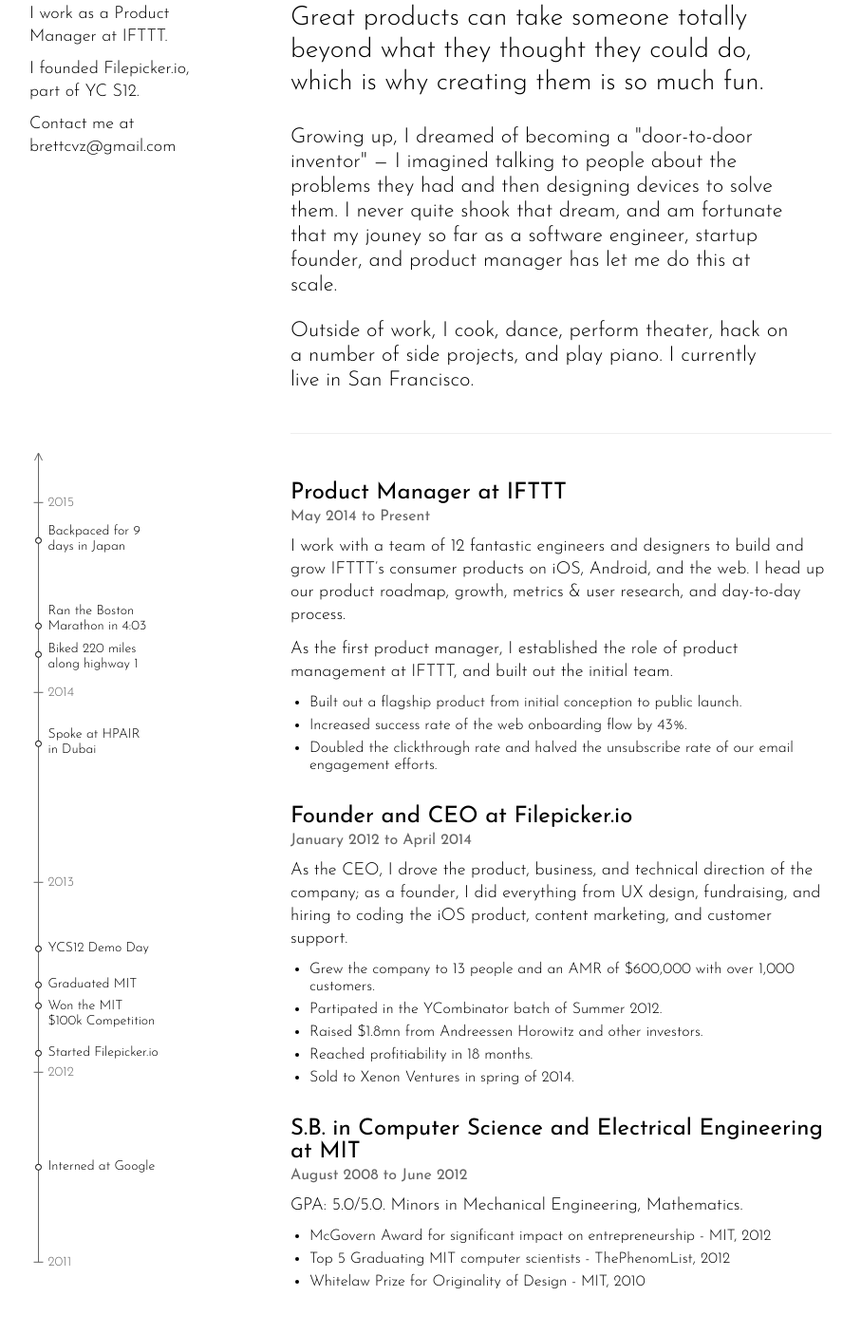
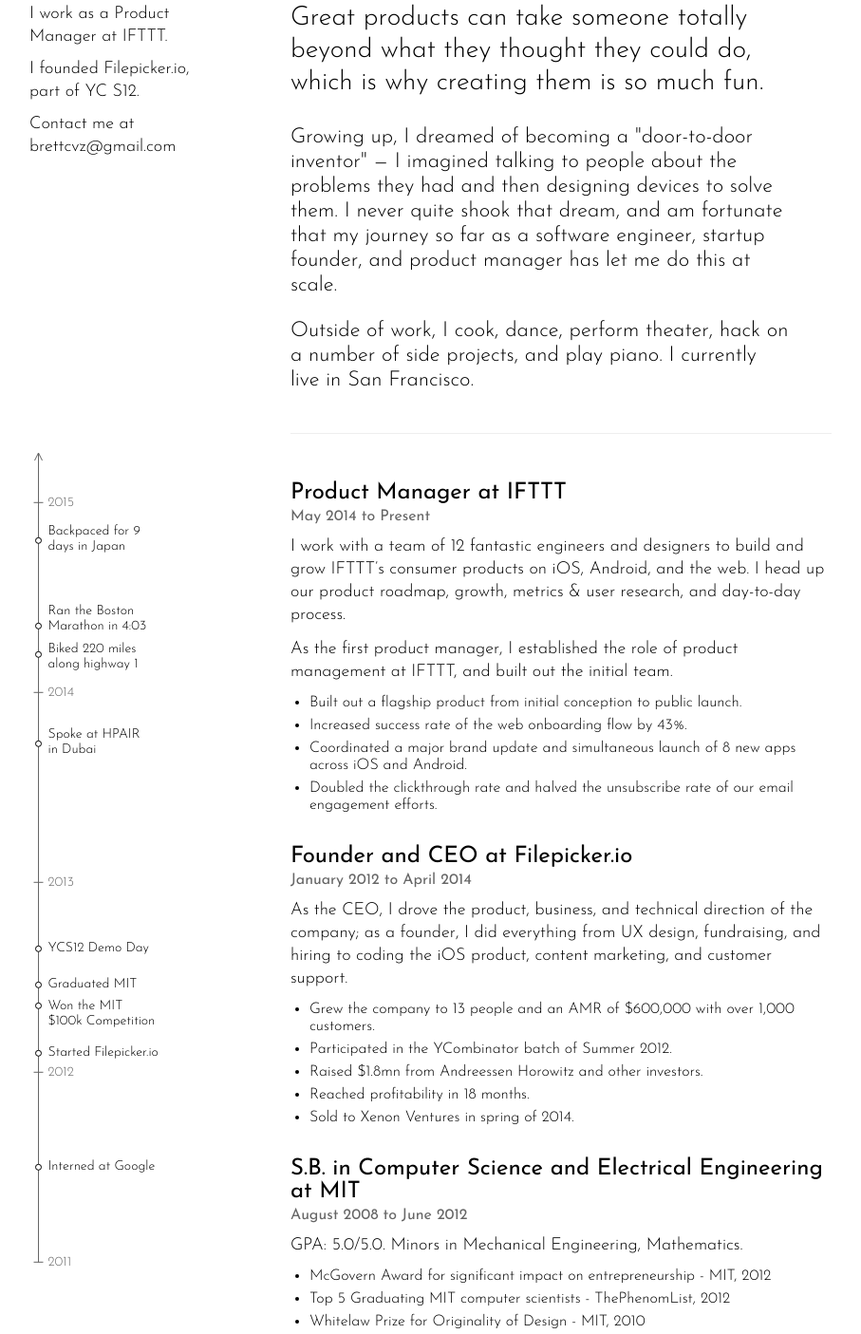
Before and after one commit to brettcvz/brettcvz.com, a Django app: page /about/ in a window 1280 px wide. Shown: the part 122-1527 px from the top of the page at 95% size, without its empty margins (209-1116 px from the left). Run offline with Django 3.2, Linux system fonts and the light colour scheme.

Commit message:
Fixed some spelling mistakes

```diff
--- a/templates/about.html
+++ b/templates/about.html
@@ -12,7 +12,7 @@
         <h1>We can give people superpowers.</h1>
         <p class="motto">Great products can take someone totally beyond what they thought they could do, which is why creating them is so much fun.</p>
         <p>
-        Growing up, I dreamed of becoming a "door-to-door inventor" &mdash; I imagined talking to people about the problems they had and then designing devices to solve them. I never quite shook that dream, and am fortunate that my jouney so far as a software engineer, startup founder, and product manager has let me do this at scale.
+        Growing up, I dreamed of becoming a "door-to-door inventor" &mdash; I imagined talking to people about the problems they had and then designing devices to solve them. I never quite shook that dream, and am fortunate that my journey so far as a software engineer, startup founder, and product manager has let me do this at scale.
         </p>
         <p>
         Outside of work, I cook, dance, perform theater, hack on a number of side projects, and play piano. I currently live in San Francisco.
@@ -28,7 +28,7 @@
             <ul class="highlights">
                 <li>Built out a flagship product from initial conception to public launch.</li>
                 <li>Increased success rate of the web onboarding flow by 43%.</li>
-                <!--<li>Coordinated a major brand update and simultaneous launch of 6 new apps across iOS and Android.</li>-->
+                <li>Coordinated a major brand update and simultaneous launch of 8 new apps across iOS and Android.</li>
                 <li>Doubled the clickthrough rate and halved the unsubscribe rate of our email engagement efforts.</li>
             </ul>
         </li>
@@ -42,9 +42,9 @@
             </p>
             <ul class="highlights">
                 <li>Grew the company to 13 people and an AMR of $600,000 with over 1,000 customers.</li>
-                <li>Partipated in the YCombinator batch of Summer 2012.</li>
+                <li>Participated in the YCombinator batch of Summer 2012.</li>
                 <li>Raised $1.8mn from Andreessen Horowitz and other investors.</li>
-                <li>Reached profitiability in 18 months.</li>
+                <li>Reached profitability in 18 months.</li>
                 <li>Sold to Xenon Ventures in spring of 2014.</li>
             </ul>
         </li>
```
